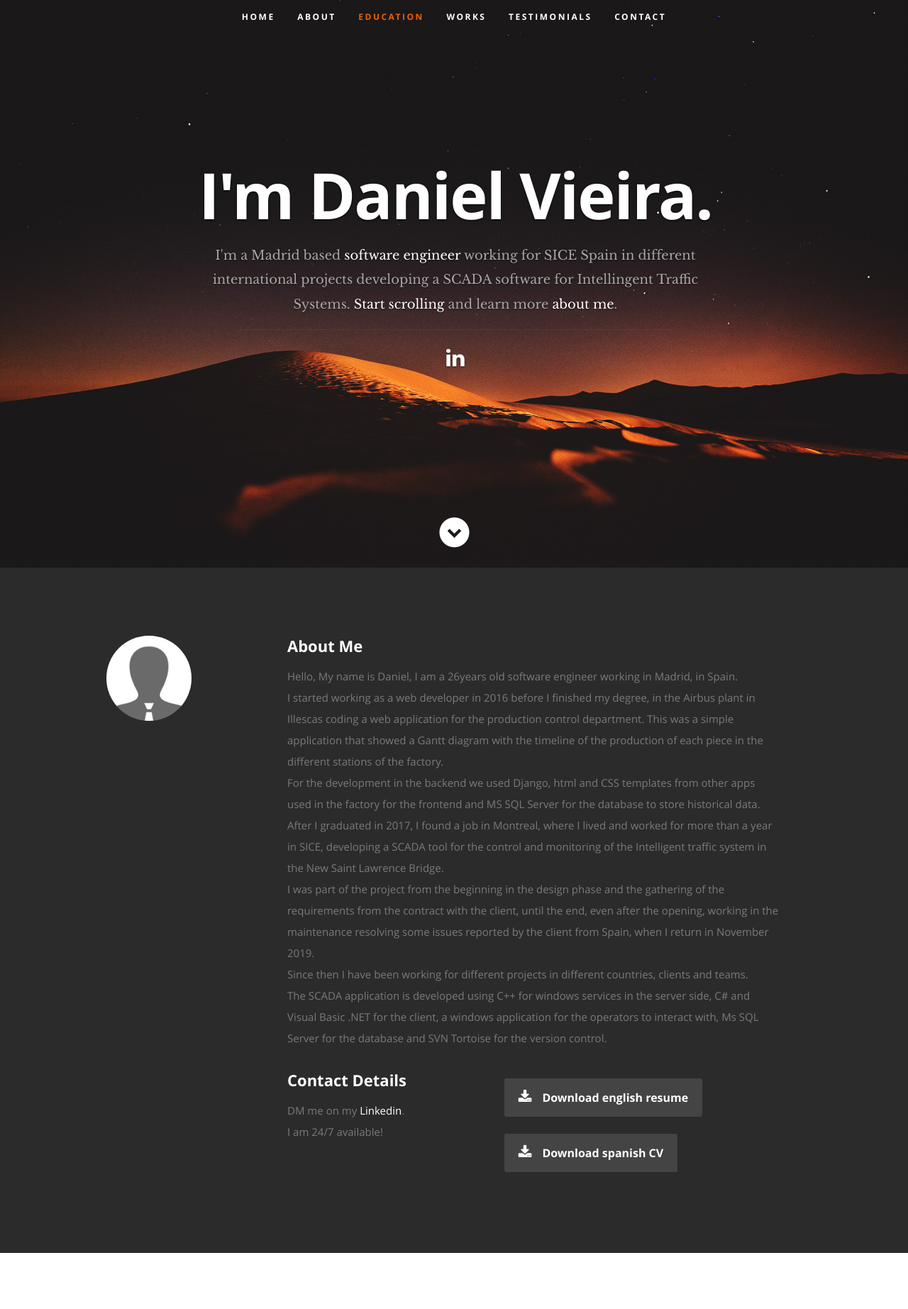
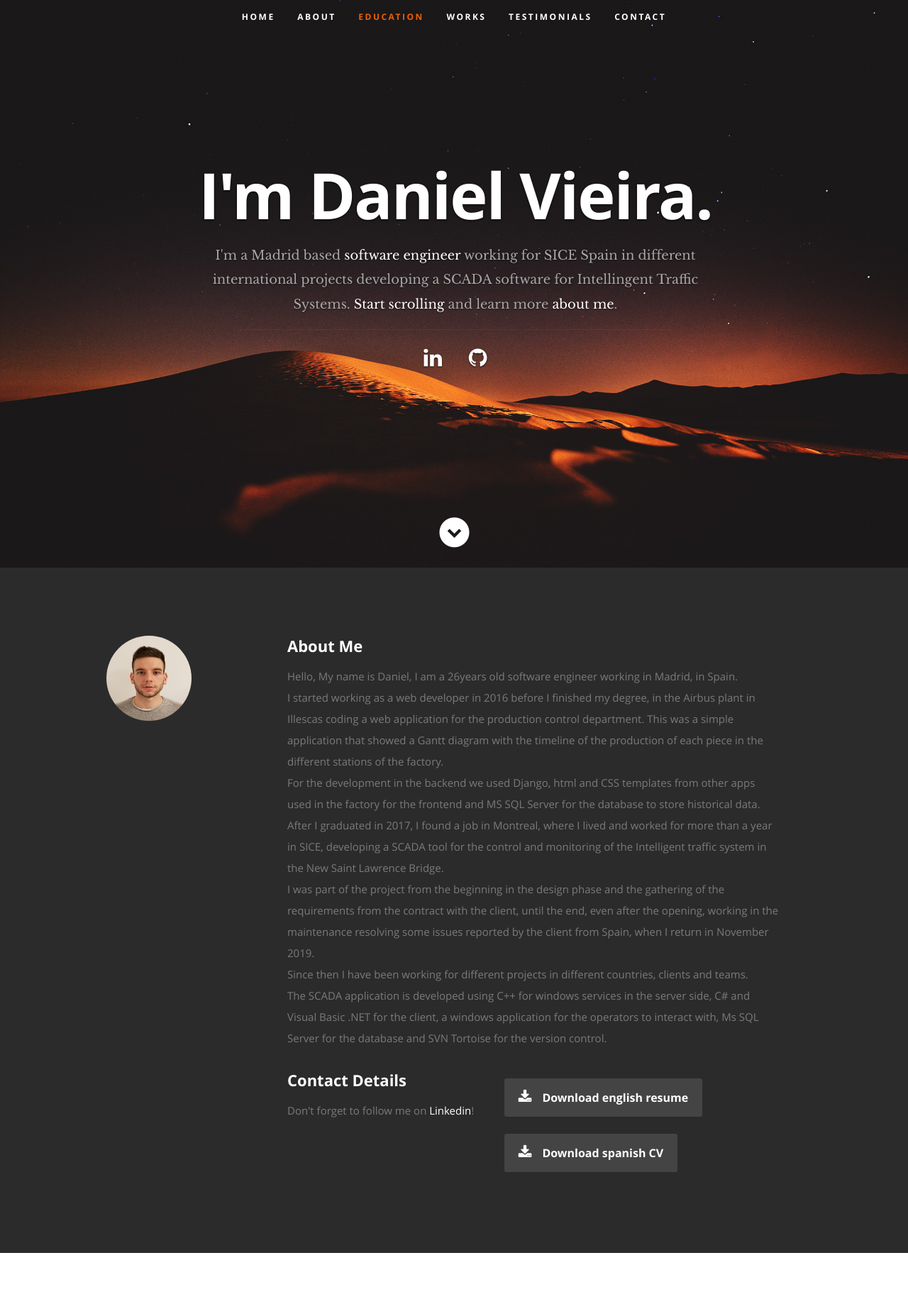
Before and after one commit to danielGetafe/MyResume, a Django app: template resumeApp/templates/index.html in a window 1280 px wide. Shown: the top 1845 px of the page at 71% size. Run offline with Django 4.2, Linux system fonts and the light colour scheme; the template is opened without the code that fills it, so the values that code supplies are empty; some libraries are stand-ins or nearby versions.

Commit message:
profile pic and social networks updated

```diff
--- a/resumeApp/templates/index.html
+++ b/resumeApp/templates/index.html
@@ -64,6 +64,7 @@
             <hr />
             <ul class="social">
                <li><a href="https://www.linkedin.com/in/danielvieiraescudero"><i class="fa fa-linkedin"></i></a></li>
+               <li><a href="https://github.com/danielGetafe"><i class="fa fa-github"></i></a></li>
             </ul>
          </div>
       </div>
@@ -83,7 +84,7 @@
 
          <div class="three columns">
 
-            <img class="profile-pic"  src="{% static 'images/profilepic.jpg' %}" alt="" />
+            <img class="profile-pic"  src="{% static 'images/myPic.jpg' %}" alt="" />
 
          </div>
 
@@ -106,8 +107,7 @@
 
                   <h2>Contact Details</h2>
                   <p class="address">
-						   <span>DM me on my <a href="https://www.linkedin.com/in/danielvieiraescudero">Linkedin</a>.</span><br>
-						   <span>I am 24/7 available!
+						   <span>Don't forget to follow me on <a href="https://www.linkedin.com/in/danielvieiraescudero">Linkedin</a>!</span><br>
 					   </p>
 
                </div>
@@ -776,18 +776,13 @@
          <div class="twelve columns">
 
             <ul class="social-links">
-               <li><a href="#"><i class="fa fa-facebook"></i></a></li>
-               <li><a href="#"><i class="fa fa-twitter"></i></a></li>
-               <li><a href="#"><i class="fa fa-google-plus"></i></a></li>
-               <li><a href="#"><i class="fa fa-linkedin"></i></a></li>
-               <li><a href="#"><i class="fa fa-instagram"></i></a></li>
-               <li><a href="#"><i class="fa fa-dribbble"></i></a></li>
-               <li><a href="#"><i class="fa fa-skype"></i></a></li>
+               <li><a href="https://github.com/danielGetafe"><i class="fa fa-github"></i></a></li>
+               <li><a href="https://www.linkedin.com/in/danielvieiraescudero"><i class="fa fa-linkedin"></i></a></li>
             </ul>
 
             <ul class="copyright">
-               <li>&copy; Copyright 2014 CeeVee</li>
-               <li>Design by <a href="http://www.styleshout.com/" title="Styleshout" target="_blank">Styleshout</a></li>
+               <li>&copy; Copyright 2022</li>
+               <li>Design by Daniel Vieira</a></li>
             </ul>
 
          </div>
```
Also changed, not shown: resumeApp/static/images/myPic.jpg (added).
